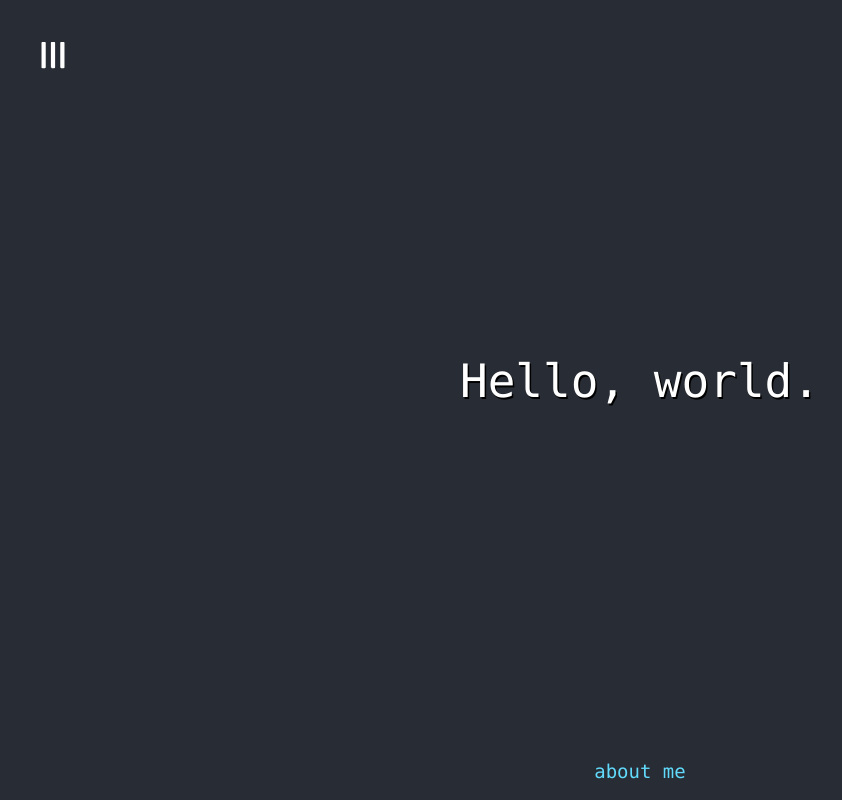
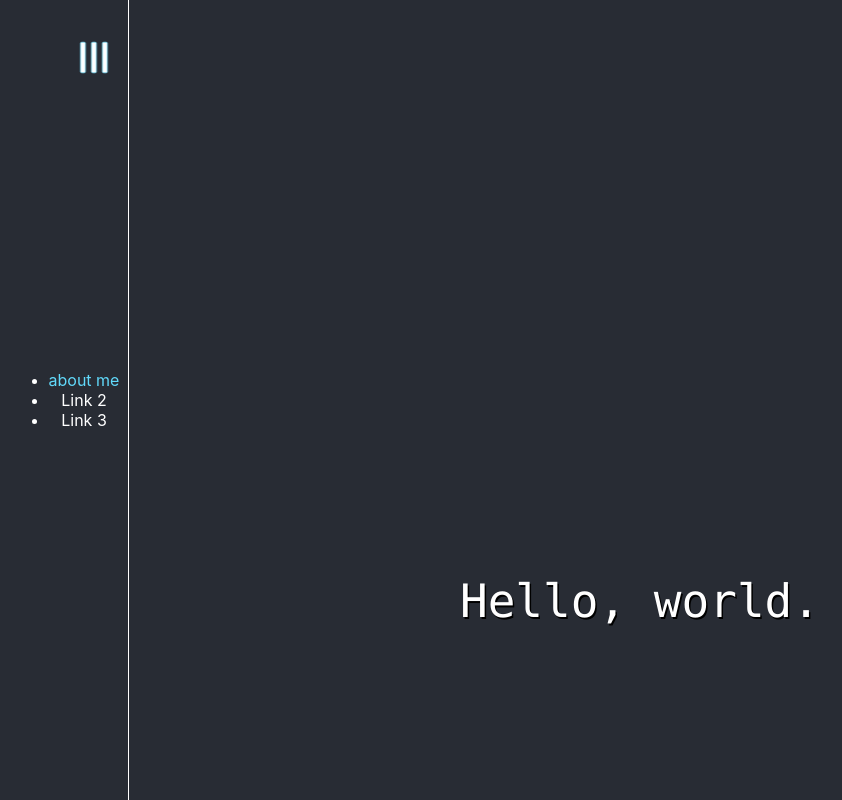
Before and after one commit to v11ncent/Stats-For-Discord, a React (Create React App) app in the folder frontend/: page / in a window 1280 px wide. Both pictures are taken after a click on the icon 53 px from the left and 55 px from the top of the page. Shown: the top 800 px of the page, without its empty margins (0-842 px from the left). Built offline with nearby package versions, Linux system fonts and the light colour scheme.

Commit message:
It took me way too long to make the menu animations

```diff
--- a/frontend/src/App.css
+++ b/frontend/src/App.css
@@ -51,7 +51,7 @@
 }
 
 .main-container {
-  min-height: 95vh; /* not sure why it's min-height */
+  min-height: 150vh; /* not sure why it's min-height */
   display: flex;
   flex-direction: column;
   align-items: center;
--- a/frontend/src/App.js
+++ b/frontend/src/App.js
@@ -14,9 +14,8 @@ function App() {
         </header>
       */}
 
-      <div>
-        <Navbar />
-      </div>
+
+      <Navbar />
 
 
       <div className="main-container">
@@ -24,7 +23,6 @@ function App() {
           <code>Hello, world.</code>
         </div>
       </div>
-
 
       <div>
         <footer className="footer">
--- a/frontend/src/components/Navbar.css
+++ b/frontend/src/components/Navbar.css
@@ -1,16 +1,63 @@
 .icon {
-    position: absolute;
+    position: fixed;
     top: 5vh;
     left: 3vw;
+    /* Since FA icons are svgs, we can use the stroke properties */
+    stroke: #61dafb;
+    stroke-width: 10;
     cursor: pointer;
-    animation-name: rotate;
+    z-index: 1; /* Places icon above the menu. For some reason negative z-index doesn't behave properly */
 }
 
-@keyframes rotate {
+.menu {
+    position: fixed;
+    display: flex;
+    flex-direction: column;
+    align-items: center;
+    justify-content: center;
+    height: 100%;
+    width: 10%; /* change this to make it responsive */
+    border-right: 1px solid white;
+    color: white;
+    animation: slide-in 1.2s forwards;
+}
+
+
+.open {
+    /* https://developer.mozilla.org/en-US/docs/Web/CSS/animation-fill-mode */
+    /* forwards used to retain last keyframe state and applies to target */
+    animation: 0.4s open forwards;
+}
+
+.close {
+    animation: 0.4s close forwards;
+}
+
+@keyframes open {
     from {
         transform: rotate(0deg);
     }
     to {
-        transform: rotate(90deg);
+        transform: translateX(3vw) rotate(90deg);
     }
 }
+
+@keyframes close {
+    from {
+        transform: translateX(3vw) rotate(90deg);
+    }
+    to {
+        transform: rotate(0deg);
+    }
+}
+
+@keyframes slide-in {
+    from {
+        transform: translateX(-2vw);
+        opacity: 0;
+    }
+    to {
+        transform: translateX(0);
+        opacity: 100%;
+    }
+}
--- a/frontend/src/components/Navbar.js
+++ b/frontend/src/components/Navbar.js
@@ -5,23 +5,38 @@ import { FaBars } from 'react-icons/fa';
 
 function Navbar() {
     const [showNav, setShowNav] = useState(false);
-    const [FaBarStyle, setFaBarStyle] = useState({ color: 'white', size: 30, className: "icon" });
+    const [FaBarStyle, setFaBarStyle] = useState({ color: 'white', size: 35, className: "icon" });
+
+    // React components rerender on state change so that's why menu is undefined and thus menu is hidden
+    // even after you open it
+    let menu;
+    if (showNav) {
+        menu =
+            <div className="menu">
+                <ul>
+                    <li><a href="https://github.com/vince1444" target="_blank" rel="noopener noreferrer">about me</a></li>
+                    <li>Link 2</li>
+                    <li>Link 3</li>
+                </ul>
+            </div>
+    }
 
     return (
         // https://github.com/react-icons/react-icons
         <IconContext.Provider value={FaBarStyle}>
-            <div>
+            <nav>
                 <FaBars onClick={() => {
                     if (showNav) {
                         setShowNav(false);
-                        setFaBarStyle({ color: 'white', size: 30, className: "icon" });
+                        setFaBarStyle({ color: 'white', size: 35, className: "icon close" });
                     }
                     else {
                         setShowNav(true);
-                        setFaBarStyle({ color: 'white', size: 30, style: { transform: 'rotate(90deg)' }, className: "icon" });
+                        setFaBarStyle({ color: 'white', size: 35, className: "icon open" });
                     }
                 }} />
-            </div>
+                { menu }
+            </nav>
         </IconContext.Provider>
     )
 }
```
